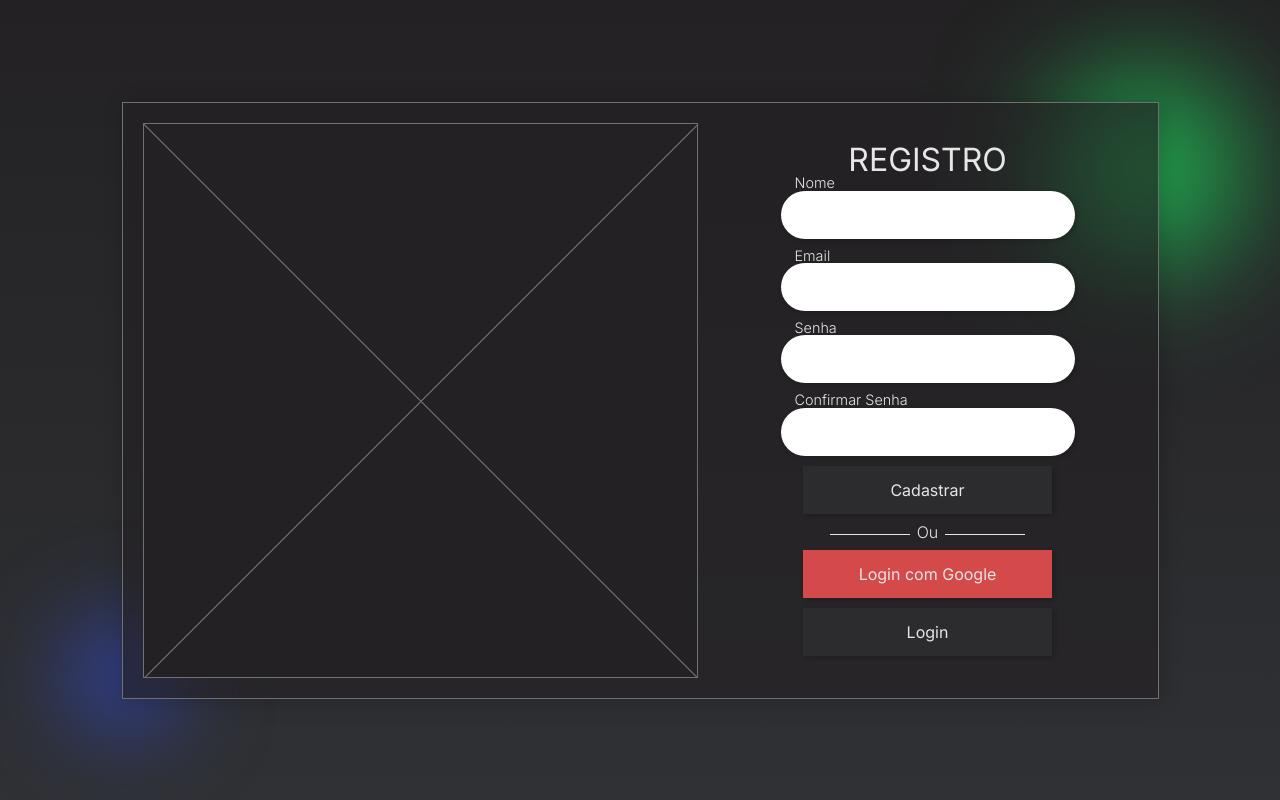
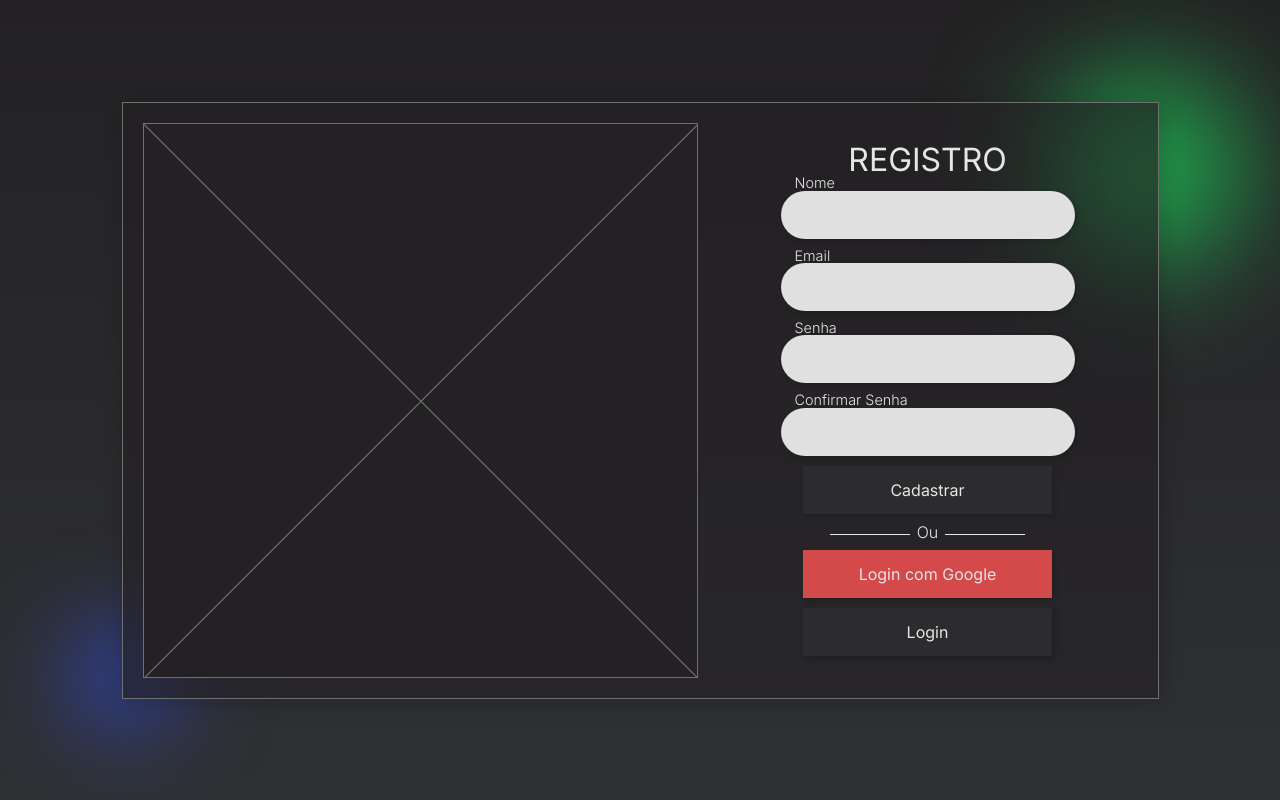
Before and after one commit to lucasbrasantos/ssn, a React (Vite) app in the folder app/: page /Register in a window 1280 px wide. Built offline with nearby package versions, Linux system fonts and the light colour scheme; no server answers.

Commit message:
update styles

```diff
--- a/app/src/styles/abstracts/_variables.scss
+++ b/app/src/styles/abstracts/_variables.scss
@@ -23,9 +23,11 @@ $colors: (
         200: #383638,
         300: #4d4c4d,
         400: #707070,
+        500: #e0e0e0,
     ),
     text:(
         base: hsl(0, 0%, 90%),
+        100: hsl(0, 0%, 20%),
     ),
     icon:(
         base: hsl(0, 0%, 90%),
--- a/app/src/styles/base/_base.scss
+++ b/app/src/styles/base/_base.scss
@@ -1,6 +1,10 @@
 @import url('https://fonts.googleapis.com/css2?family=Libre+Franklin:wght@100;200;300;400;500;600;700;900&display=swap');
 @import url('https://fonts.googleapis.com/css2?family=Inter:wght@100;300;400;500;600;700;900&display=swap');
 
+body, html{
+    margin: 0;
+    padding: 0;
+}
 *{
     font-family: 'Inter', sans-serif;
     margin: 0;
--- a/app/src/styles/layouts/_entry.scss
+++ b/app/src/styles/layouts/_entry.scss
@@ -5,6 +5,7 @@
 .entry{
     width: 100%;
     height: 100vh;
+    box-sizing: border-box;
     @include center();
     background: linear-gradient(to bottom, $black, #2F3134);
 
--- a/app/src/styles/pages/_register.scss
+++ b/app/src/styles/pages/_register.scss
@@ -12,7 +12,10 @@
     .inputs{
 
         input{
+            background-color: clr(dark, 500);
+            color: clr(text, 200);
             margin-bottom: 10px !important;
+            cursor: text;
 
         }
     }
```
